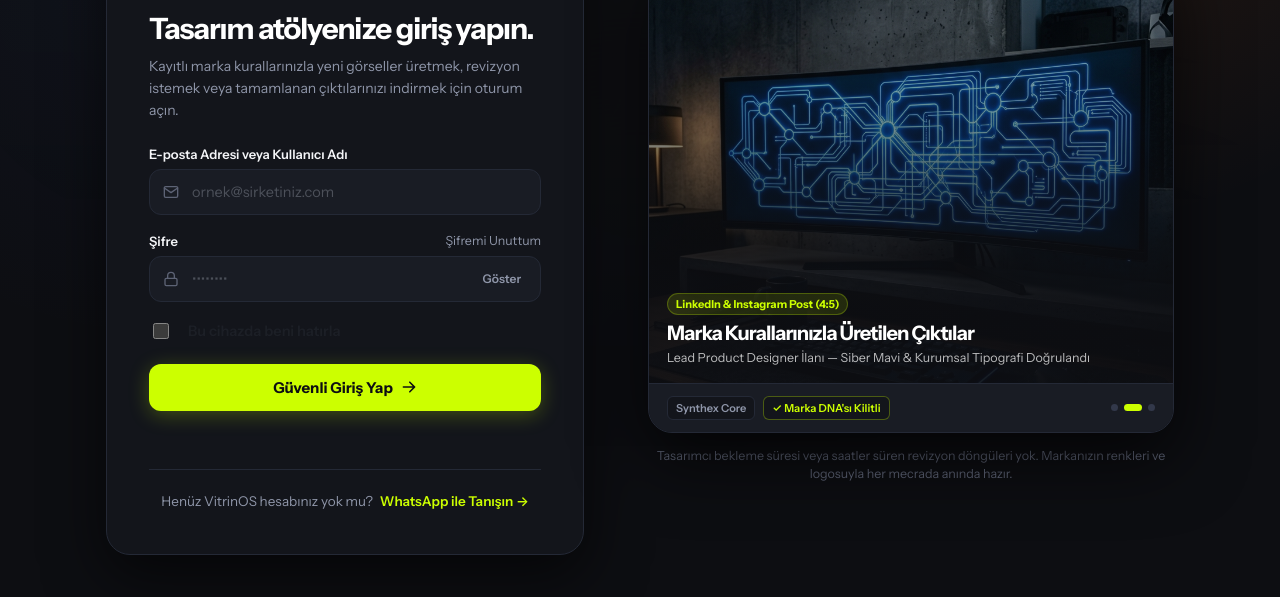
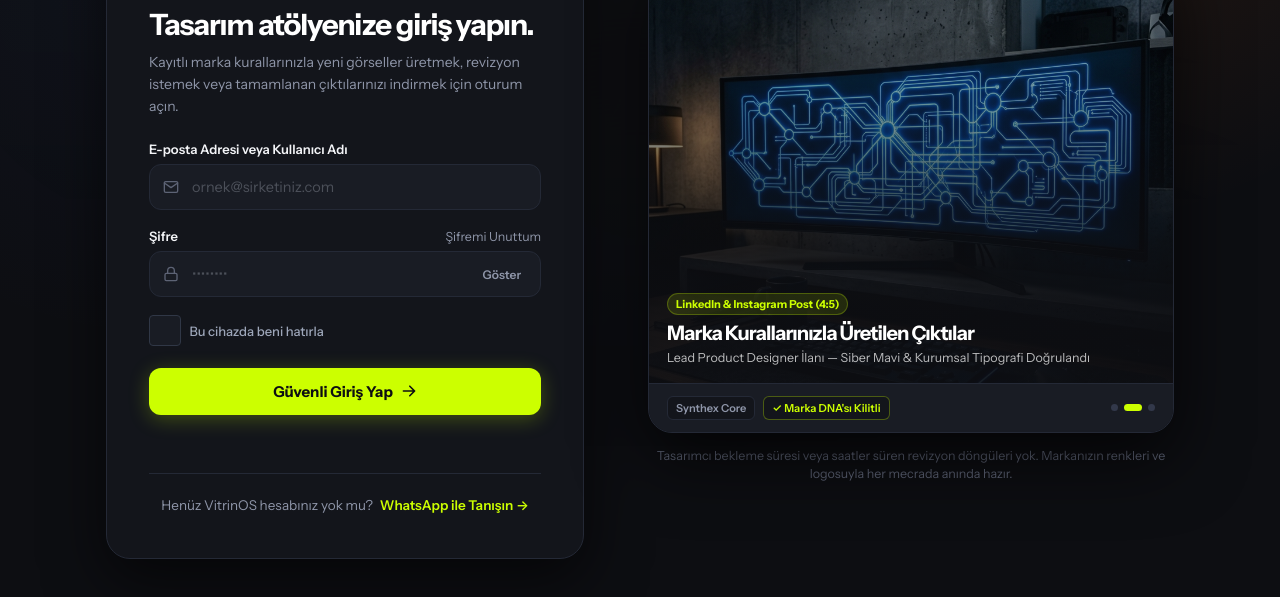
Before and after one commit to locko6634-mustafa/VitrinOS, a website: page login.html in a window 1280 px wide. Shown: the part 183-780 px from the top of the page. Drawn offline with Linux system fonts and the light colour scheme; no server answers.

Commit message:
style(login): refine remember me checkbox size and contrast

```diff
--- a/css/login/login.css
+++ b/css/login/login.css
@@ -277,8 +277,6 @@ body[data-surface="auth"]::before {
   align-items: center;
   justify-content: space-between;
   margin-bottom: 22px;
-  font-size: 13px;
-  color: #8e95a8;
 }
 
 .remember-label {
@@ -287,14 +285,66 @@ body[data-surface="auth"]::before {
   gap: 8px;
   cursor: pointer;
   user-select: none;
+  font-size: 13px;
+  color: #9da6b9;
+  font-weight: 500;
+  transition: color 150ms ease;
+}
+
+.remember-label span {
+  color: inherit;
+}
+
+.remember-label:hover {
+  color: #ffffff;
 }
 
 .remember-checkbox {
-  accent-color: #ccff00;
-  width: 16px;
-  height: 16px;
+  appearance: none;
+  -webkit-appearance: none;
+  width: 15px;
+  height: 15px;
+  margin: 0;
+  border: 1px solid #303746;
   border-radius: 4px;
+  background: #191c24;
   cursor: pointer;
+  display: inline-grid;
+  place-content: center;
+  vertical-align: middle;
+  flex-shrink: 0;
+  transition: all 160ms cubic-bezier(0.16, 1, 0.3, 1);
+}
+
+.remember-checkbox:hover {
+  border-color: #4a546c;
+  background: #20242f;
+}
+
+.remember-checkbox::before {
+  content: "";
+  width: 7.5px;
+  height: 7.5px;
+  clip-path: polygon(14% 44%, 0 60%, 40% 100%, 100% 20%, 82% 4%, 38% 70%);
+  transform: scale(0);
+  transform-origin: center;
+  transition: transform 140ms cubic-bezier(0.16, 1, 0.3, 1);
+  background-color: #0d0e12;
+}
+
+.remember-checkbox:checked {
+  background: #ccff00;
+  border-color: #ccff00;
+  box-shadow: 0 0 6px rgba(204, 255, 0, 0.35);
+}
+
+.remember-checkbox:checked::before {
+  transform: scale(1);
+}
+
+.remember-checkbox:focus-visible {
+  outline: 2px solid #ccff00;
+  outline-offset: 2px;
 }
 
 .auth-submit-btn {
--- a/login.html
+++ b/login.html
@@ -75,7 +75,6 @@
           <div class="form-aux-row">
             <label class="remember-label" for="rememberLogin">
               <input class="remember-checkbox" id="rememberLogin" name="rememberLogin" type="checkbox">
-              <span class="custom-checkbox" aria-hidden="true"></span>
               <span>Bu cihazda beni hatırla</span>
             </label>
           </div>
```
